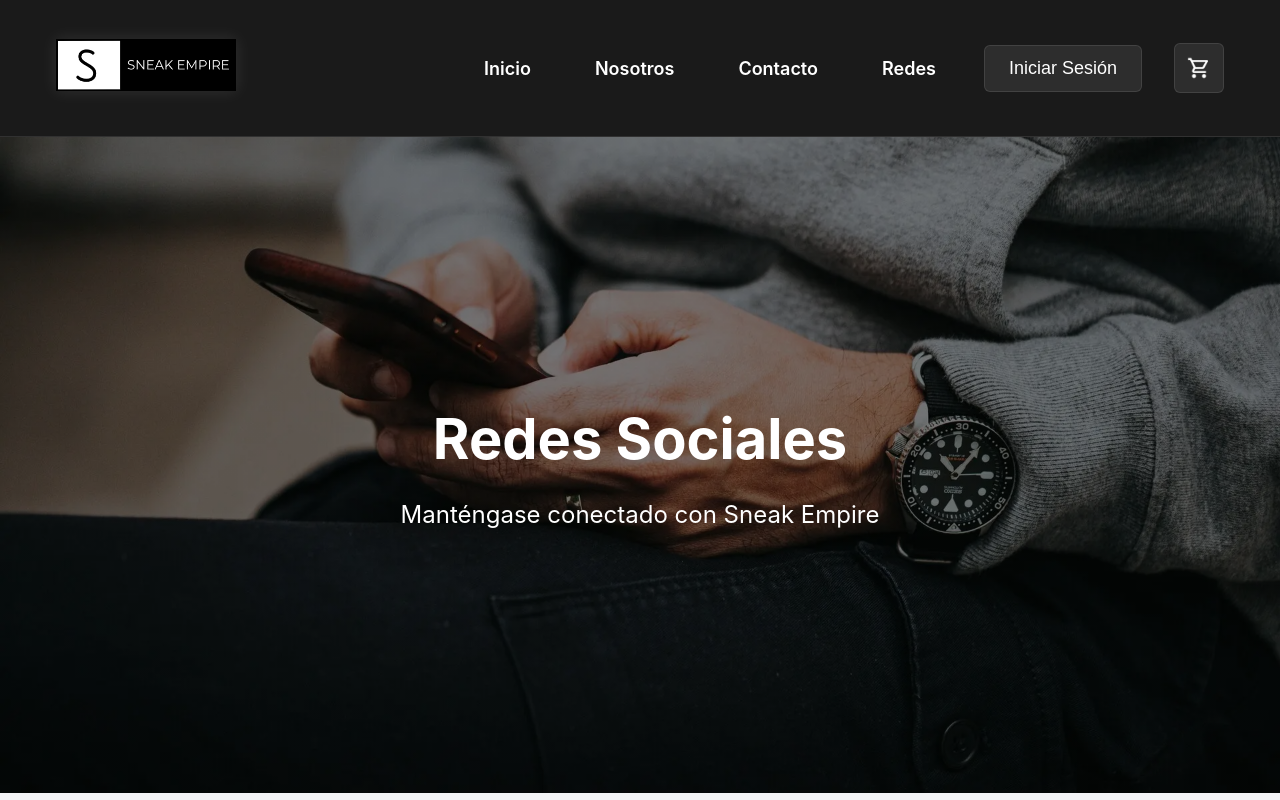
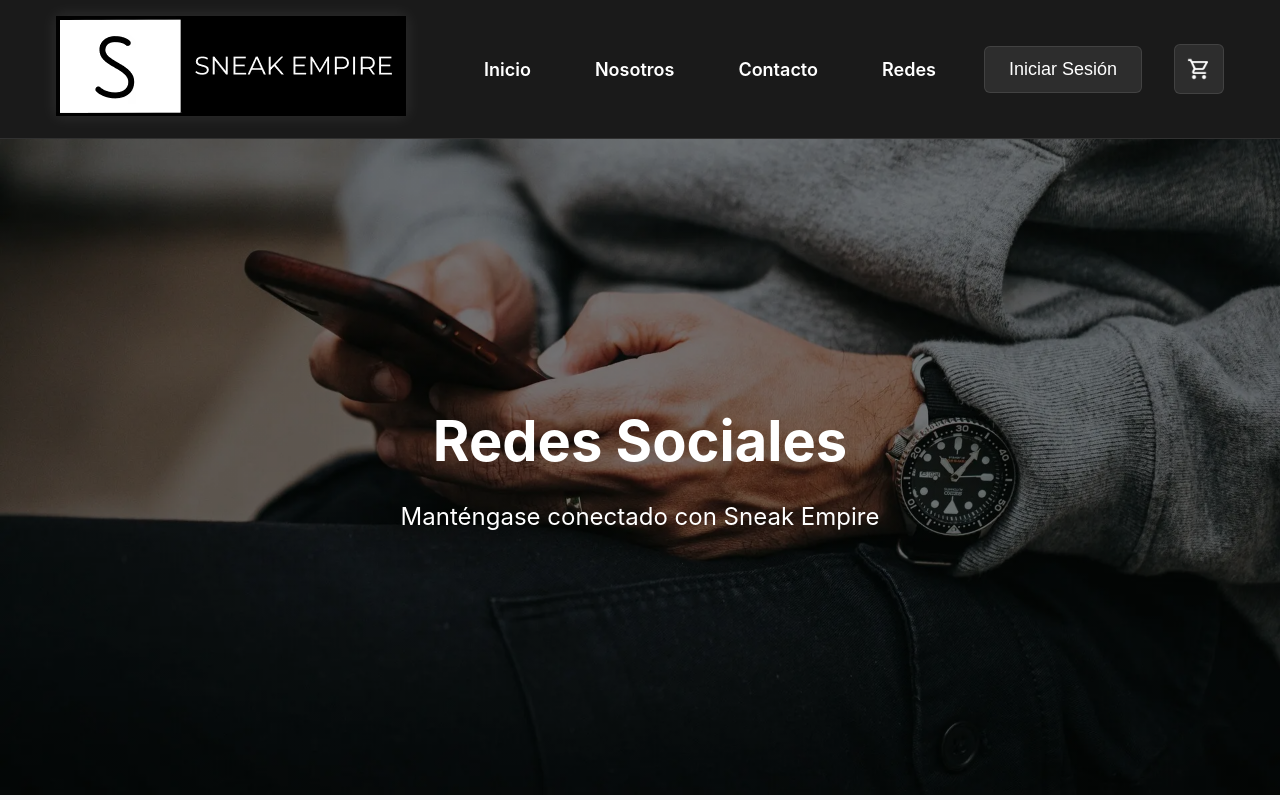
Before and after one commit to LIUNKS/SneakEmpire, a plain HTML site: page html/redes.html in a window 1280 px wide. Shown: the top 800 px of the page. Drawn offline with Linux system fonts and the light colour scheme.

Commit message:
Se elimina las propiedades de tamaño para el logo

```diff
--- a/css/header_style.css
+++ b/css/header_style.css
@@ -44,8 +44,6 @@ body {
 }
 
 .imgLogo {
-  width: 180px;
-  height: auto;
   object-fit: contain;
   transition: all var(--transition-speed) cubic-bezier(0.4, 0, 0.2, 1);
   filter: drop-shadow(0 0 8px rgba(255, 255, 255, 0.1));
```
